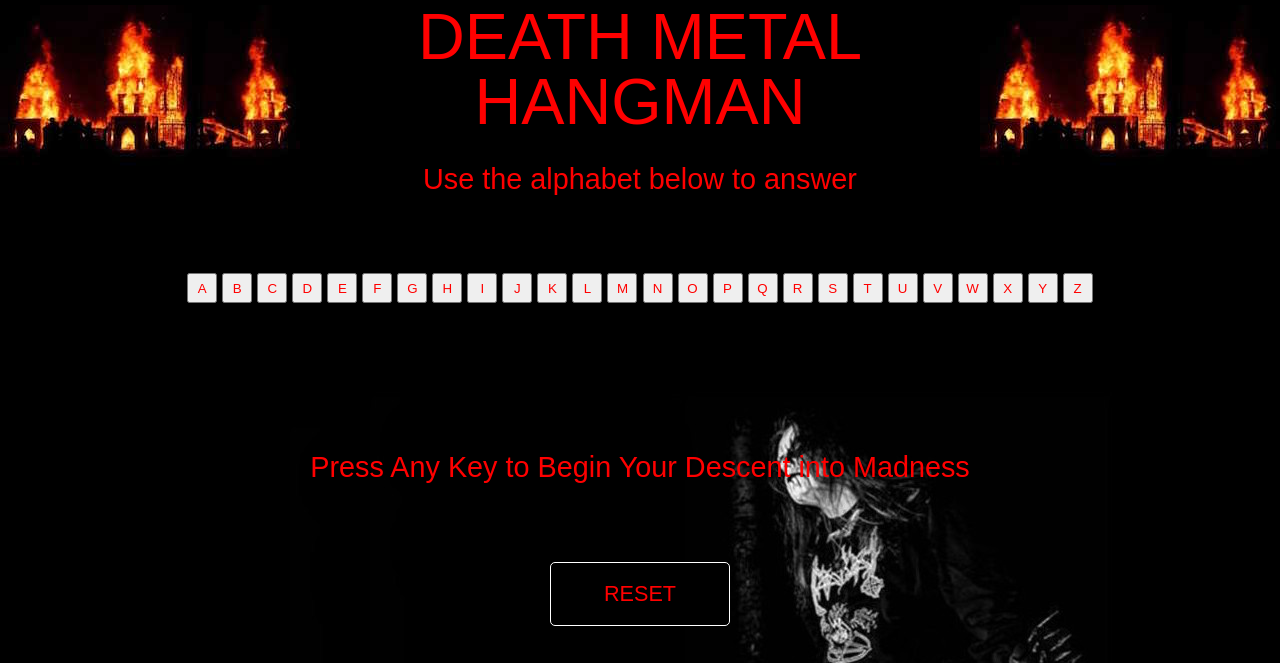
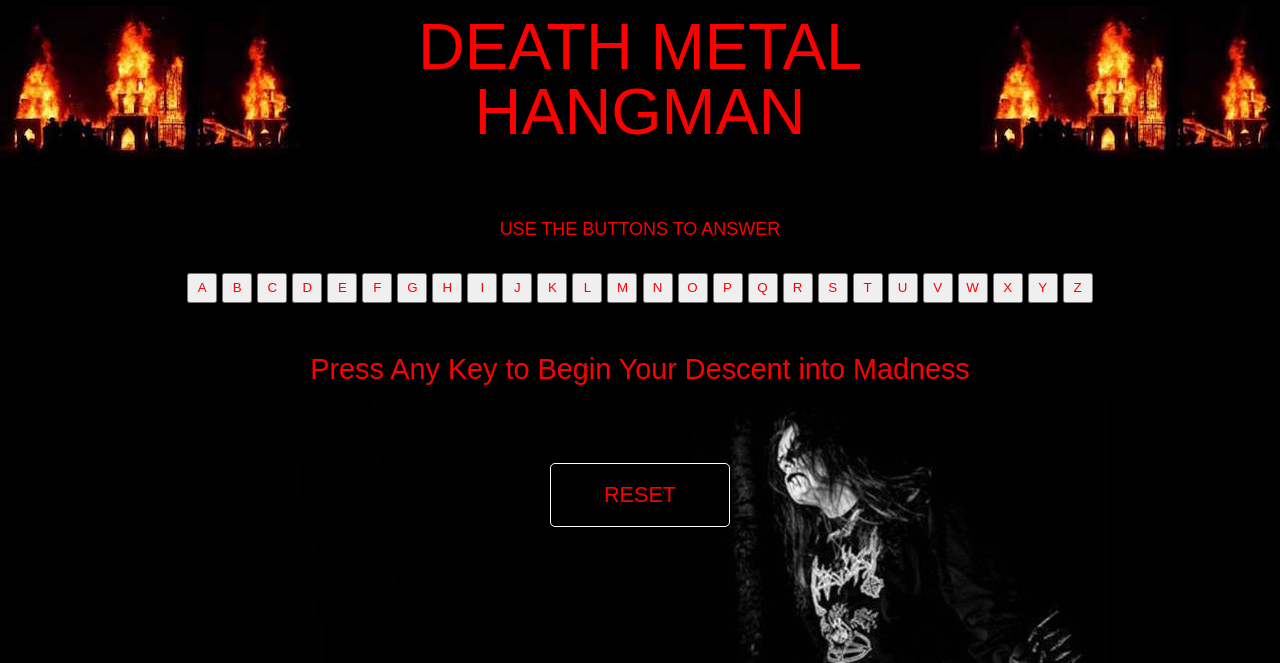
Before and after one commit to shaanobney/week-3-game, a PHP site: page / in a window 1280 px wide. Shown: the top 663 px of the page. Run offline with PHP 8.4, Linux system fonts and the light colour scheme.

Commit message:
polishing

```diff
--- a/assets/css/style.css
+++ b/assets/css/style.css
@@ -40,7 +40,7 @@ canvas {
   padding: 15px;
 }
 
-h1, h2, h3 {
+h1, h3 {
   font-weight: 100;
   text-transform: uppercase;
   margin: 5px 0;
@@ -48,11 +48,13 @@ h1, h2, h3 {
 
 h1 {
   font-size: 3.6em;
+  padding-top: 10px;
 }
 
-h2 {
-  font-size: 1.6em;
+h3 {
+  padding-bottom: 30px;
 }
+
 
 p {
   font-size: 1.6em;
@@ -75,7 +77,7 @@ p {
 #keyboard {
   padding: 50px;
   margin: 20px;
-  height: 100px;
+  height: 60px;
 }
 
 #my-word {
--- a/assets/javascript/game.js
+++ b/assets/javascript/game.js
@@ -1,23 +1,22 @@
-//TRIED TO LEAVE SOME GOOD COMMENTS, LEFT THE OBVIOUS THINGS BLANK.
-
 var wordBank = ["burzum", "emperor", "darkthrone", "immortal", "marduk", "venom", "bathory", "obituary", "dismember", "hellhammer", "suffocation", "entombed", "nile", "gorgoroth", "mayhem", "death", "deicide", "brujeria", "carcass", "deafheaven"]
 var word = new Array(); //HOLDS SUBSTRINGS OF LETTERS FROM WORD.
 var wordLength;
 var totAttempt;
-var audio = new Audio('luna.mp3'); //AUDIO FOR WINS/LOSSES
+var audio = new Audio('luna.mp3'); //AUDIO FOR WINS/LOSSES.
 var audios = new Audio('lose.mp3') //SHOULD HAVED NAMED THIS ADIOS.
+
 
 
 //STARTS NEW ROUND. HAD TO SCRUB WINS/LOSSES FROM IT DUE TO BEING A CLOWN.
 function newRound()
 {
-	document.getElementById(reset()); //RESET
+	document.getElementById(enableKeys()); //RESET
 	document.getElementById('attempts').innerHTML = "Lives Left: " + (totAttempt = 7);
 	var num = (Math.random() * wordBank.length); //MATH FOR WORD SELECTION.
 	var num = Math.round(num);	//ROUNDING THE RESULT.
 	word = wordBank[num].split(""); //SPLITS WORD INTO ARRAY OF ITS LETTERS.
 	wordLength = new Array(word.length);
-	generateGuess(wordLength);
+	createWord(wordLength);
 	document.getElementById("keyboard").reset(); //ANOTHER RESET. LAST BUTTON PRESSED WOULD ALWAYS RETURN TO A DISABLED STATE ON NEW ROUND WITHOUT THIS.
 }
 
@@ -25,22 +24,20 @@ function newRound()
 //SETS INITIAL CONDITIONS AT START OF FRESH GAME / RESETS THE GAME VIA RESET BUTTON. SHOULD BE MUCH DIFFERENT FROM ABOVE FUNCTION.
 function setCond()
 {
-	document.getElementById(reset());
+	document.getElementById(enableKeys());
 	document.getElementById('attempts').innerHTML = "Lives Left: " + (totAttempt = 7);
 	document.getElementById('myLives').innerHTML = " ";
 	var num = (Math.random() * wordBank.length);
 	var num = parseInt(num);
 	word = wordBank[num].split("");
 	wordLength = new Array(word.length);
-	generateGuess(wordLength);
+	createWord(wordLength);
 }
 
 //
-function letter(value)
-{
+function letter(value) {
 	var attempt = false;
-	for (var i = 0; i < wordBank.length; i++)
-	{
+	for (var i = 0; i < wordBank.length; i++) {
 		if (value == word[i])
 		{
 			wordLength[i] = value;
@@ -48,11 +45,8 @@ function letter(value)
 		}
 	}
 
-	if (attempt == true)
-	{
-		if (wordLength.join() == word.join() && totAttempt < 8 && totAttempt > 0)
-		{
-
+	if (attempt == true) {
+		if (wordLength.join() == word.join() && totAttempt < 8 && totAttempt > 0) {
 			document.getElementById('myLives').innerHTML = "You Have Vanquished the Weak and Torn the Earth Asunder (You Win!)";
 			audio.play();
 			newRound();
@@ -60,19 +54,15 @@ function letter(value)
 
 	}
 
-	if (attempt == false)
-	{
+	if (attempt == false) {
 		totAttempt--;
-		if (totAttempt == 0)
-		{
+		if (totAttempt == 0) {
 			document.getElementById('myLives').innerHTML = "You have been turned into a dessicated pile of bones (You Lose!)";
 			disableKeys();
 			audios.play();
 
-			for (var i = 0; i < word.length; i++)
-			{
-				if (wordLength[i] == null)
-				{
+			for (var i = 0; i < word.length; i++) {
+				if (wordLength[i] == null) {
 					wordLength[i] = word[i];
 				}
 			}
@@ -81,19 +71,18 @@ function letter(value)
 
 
 
-	generateGuess(wordLength);
+	createWord(wordLength);
 	document.getElementById('attempts').innerHTML = "Attempts Left: " + totAttempt;
 }
 
-function generateGuess(word){
+function createWord(word) {
 	var result="";
-	for(var i = 0; i < word.length; i++){
+	var solution = result;
+	for(var i = 0; i < word.length; i++) {
 
-		if(word[i] == null){
+		if(word[i] == null) {
 			result += "_";
-		}
-
-		else{
+		} else {
 			result += word[i];
 		}
 		document.getElementById("answer").innerHTML=result;
@@ -102,7 +91,7 @@ function generateGuess(word){
 
 
 //INTEGRATED THIS KEYBOARD WHILE I WAS TRYING TO FIGURE OUT KEY LISTENERS, THEN RAN OUT OF TIME AND COULDN'T GET RID OF IT.
-function disableKeys(){
+function disableKeys() {
 	document.getElementById("q").disabled=true;
 	document.getElementById("w").disabled=true;
 	document.getElementById("e").disabled=true;
@@ -131,7 +120,7 @@ function disableKeys(){
 	document.getElementById("m").disabled=true;
 }
 
-function reset(){
+function enableKeys() {
 	document.getElementById("q").disabled=false;
 	document.getElementById("w").disabled=false;
 	document.getElementById("e").disabled=false;
--- a/index.html
+++ b/index.html
@@ -18,10 +18,10 @@
     <img class="left" src="assets/images/church.jpg">
     <img class="right" src="assets/images/church.jpg">
     <h1>Death Metal Hangman</h1>
-    <p>Use the alphabet below to answer</p>
 
   <div class="wrapper">
   <div id="keyboard">
+  <h3>Use the buttons to answer</h3>
   <form id="keyBrd" method="post" name="keys">
     <input id="a" class="key" name="A" onclick="letter('a'); this.disabled=true" type="button" value="A" />
     <input id="b" class="key" name="B" onclick="letter('b'); this.disabled=true" type="button" value="B" />
@@ -54,6 +54,7 @@
     <p id="winLose"></p>
     <div id="guessedWord">
       <p id="answer"></p>
+      <p id="solution"></p>
 <!--       <p id="wins"></p>
       <p id="losses"></p> -->
 
```
